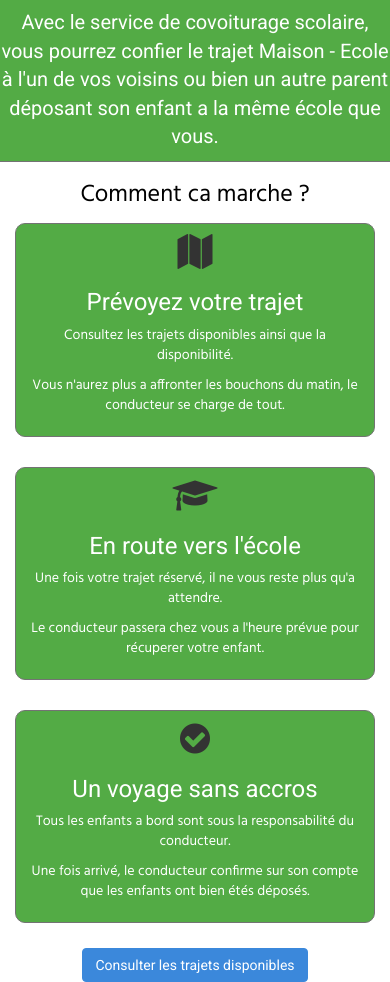
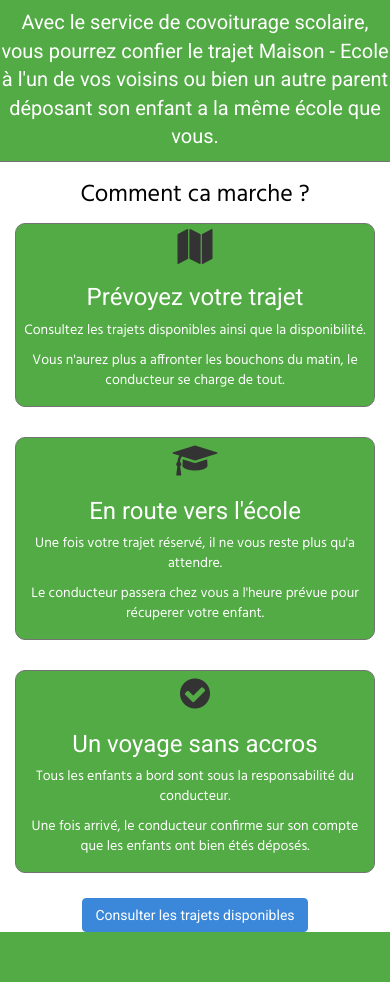
Before and after one commit to FlorianCart/School, a PHP site: page /php/transport-how.php in a window 390 px wide. Shown: the part 441-1423 px from the top of the page. After the commit the page ends 1373 px from the top, so only its background shows below. Run offline with PHP 8.4, Linux system fonts and the light colour scheme; some libraries are stand-ins or nearby versions.

Commit message:
Modifs responsive
Correction comportement blocs responsive

```diff
--- a/css/transport-how.css
+++ b/css/transport-how.css
@@ -59,12 +59,12 @@
   display: inline-block;
   background-color: #53AB45;
   border-radius: 10px;
-  padding: 10px;
-  min-width: 320px;
+  padding: 5px 5px;
+  min-width: 250px;
   border: 0.5px #737373 solid;
 }
 
-.col-md-4 {
+.col-md-4, .col-sm-12, .col-xs-12 {
   text-align: center;
   padding: 5px;
   margin-bottom: 20px;
```
